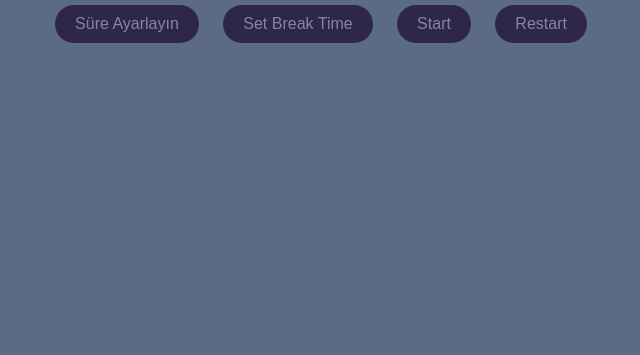
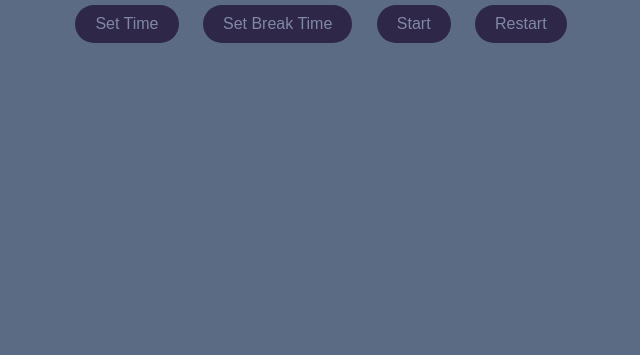
Before and after one commit to 22003923/pomodoro.github.io, a plain HTML site: page index.html in a window 1280 px wide. Shown: the part 445-800 px from the top of the page, without its empty margins (319-959 px from the left). Drawn offline with Linux system fonts and the light colour scheme.

Commit message:
Update index.html

```diff
--- a/index.html
+++ b/index.html
@@ -84,7 +84,7 @@
     <div class="title">POMODORO TIMER</div>
     <div id="timer" class="timer">00:00</div>
     <div class="buttons">
-        <button id="setTime">Süre Ayarlayın</button>
+        <button id="setTime">Set Time</button>
         <button id="setBreakTime">Set Break Time</button>
         <button id="startPause">Start</button>
         <button id="restartTime">Restart</button>
```
